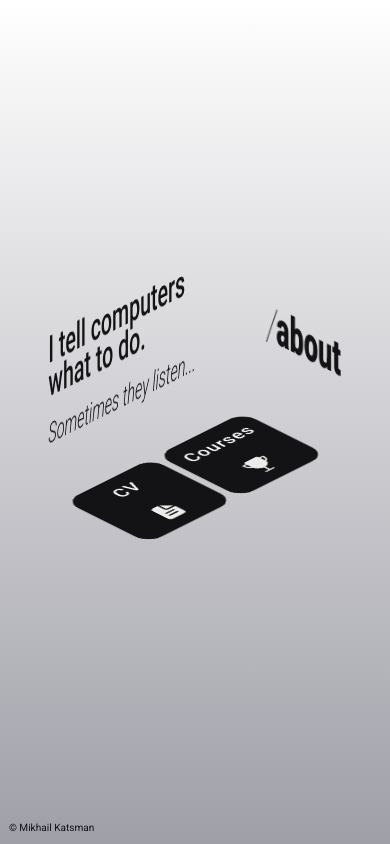
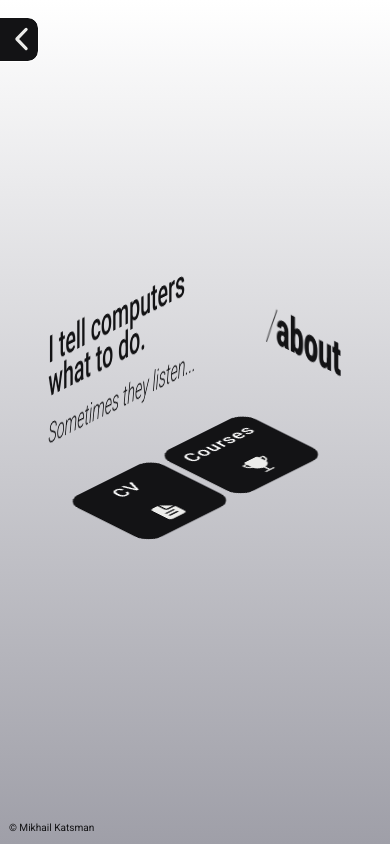
Before and after one commit to mikhailkatsman/my-portfolio, a Next.js app: page /about in a window 390 px wide. Built offline with nearby package versions, Linux system fonts and the light colour scheme.

Commit message:
back button

```diff
--- a/components/UI/Back.js
+++ b/components/UI/Back.js
@@ -1,17 +1,23 @@
 import { useRouter } from "next/router";
+import { useRef } from "react";
 
 import Image from "next/image";
 import classes from './Back.module.css';
 
 export default function Back() {
     const router = useRouter();
+    const buttonRef = useRef();
 
     function handleClick() {
-        router.back();
+        buttonRef.current.classList.add(classes.disappear);
+        setTimeout(() => {
+            router.back();
+        }, 300);
     }
 
     return (
         <button
+            ref={buttonRef}
             className={classes.button}
             onClick={handleClick}
         >
--- a/components/UI/Back.module.css
+++ b/components/UI/Back.module.css
@@ -3,8 +3,8 @@
 	margin-top: 3rem;
 	left: -2rem;
 
-	width: 9rem;
-	height: 7rem;
+	width: 7rem;
+	height: 6rem;
 
 	z-index: 9999;
 
@@ -12,20 +12,33 @@
 	justify-content: flex-end;
 	align-items: center;
 
-	border: none;
 	background-color: var(--night);
 	cursor: pointer;
 
+	border: 0.3rem solid var(--pure-white);
 	border-radius: 0 2rem 2rem 0;
-	box-shadow: inset 0 0 0 0.3rem var(--night);
+	box-shadow: inset 0 0 0 0.2rem var(--night);
+	background-clip: content-box;
 
+	animation-name: appear;
+	animation-duration: 0.5s;
+	animation-timing-function: cubic-bezier(.37,.85,.57,1);
+	animation-fill-mode: forwards;
+
+	transform: translateX(-10rem);
 	transition-property: background-color, translateX();
 	transition-duration: 0.2s;
 }
 
+.disappear {
+	transform: translateX(0rem);
+	animation-name: disappear;
+	animation-duration: 0.2s;
+}
+
 .arrow {
-	height: 6rem;
-	width: 6rem;
+	height: 5rem;
+	width: 5rem;
 
 	filter: invert(1);
 
@@ -34,10 +47,30 @@
 }
 
 .button:hover {
-	transform: translateX(1rem);
 	background-color: transparent;
 }
 
 .arrow:hover {
 	filter: none;
 }
+
+@keyframes appear {
+	0% {transform: translateX(-10rem)}
+	100% {transform: translateX(0rem)}
+}
+@keyframes disappear {
+	0% {transform: translateX(0rem)}
+	100% {transform: translateX(-10rem)}
+}
+
+@media (max-width: 740px) and (min-height: 630px) {
+	.button {
+		width: 9rem;
+		height: 8rem;
+	}
+
+	.arrow {
+		height: 6rem;
+		width: 6rem;
+	}
+}
--- a/pages/[slug].js
+++ b/pages/[slug].js
@@ -1,5 +1,6 @@
+import { useEffect } from "react";
 
-import { useEffect } from "react";
+import Back from "@/components/UI/Back";
 import Head from "next/head";
 import Face from "@/components/layout/Face";
 import Card from "@/components/UI/Card";
@@ -45,6 +46,7 @@ export default function ProjectPage(props) {
 			<Head>
 				<title>{projectTitle}</title>
 			</Head>
+			<Back />
 			<header>
 				<div className={`faces faces--project`}>
 					<div className="faces-row">
--- a/pages/about.js
+++ b/pages/about.js
@@ -1,3 +1,4 @@
+import Back from "@/components/UI/Back";
 import Head from "next/head";
 import Face from "@/components/layout/Face";
 import Card from "@/components/UI/Card";
@@ -14,6 +15,7 @@ export default function Contact() {
 			<Head>
 				<title>Mikhail Katsman | About</title>
 			</Head>
+			<Back />
 			<header>
 				<div
 					className={`
--- a/pages/contact.js
+++ b/pages/contact.js
@@ -1,3 +1,4 @@
+import Back from "@/components/UI/Back";
 import Head from "next/head";
 import Button from "@/components/UI/Button";
 import Face from "@/components/layout/Face";
@@ -15,6 +16,7 @@ export default function Contact() {
 			<Head>
 				<title>Mikhail Katsman | Contact</title>
 			</Head>
+			<Back />
 			<header>
 				<div
 					className={`
```
